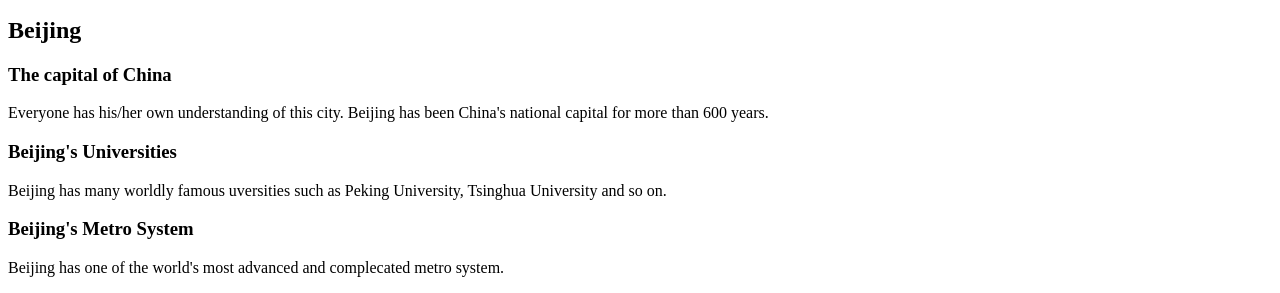
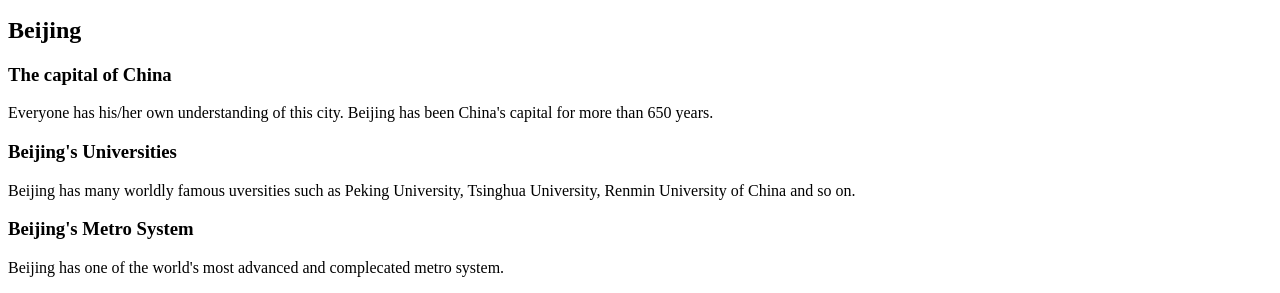
Before and after one commit to imcheney/hello-world, a plain HTML site: page index.html in a window 1280 px wide. Shown: the part 586-879 px from the top of the page. Drawn offline with Linux system fonts and the light colour scheme.

Commit message:
Updates info on Beijing and Universities
RUC, national.

```diff
--- a/index.html
+++ b/index.html
@@ -16,9 +16,9 @@
 <p>testing1</p>
 <h2>Beijing</h2>
 <h3>The capital of China</h3>
-<p>Everyone has his/her own understanding of this city. Beijing has been China's national capital for more than 600 years.</p>
+<p>Everyone has his/her own understanding of this city. Beijing has been China's capital for more than 650 years.</p>
 <h3>Beijing's Universities</h3>
-<p>Beijing has many worldly famous uversities such as Peking University, Tsinghua University and so on.</p>
+<p>Beijing has many worldly famous uversities such as Peking University, Tsinghua University, Renmin University of China and so on.</p>
 <h3>Beijing's Metro System</h3>
 <p>Beijing has one of the world's most advanced and complecated metro system.</p>
 </body>
```
